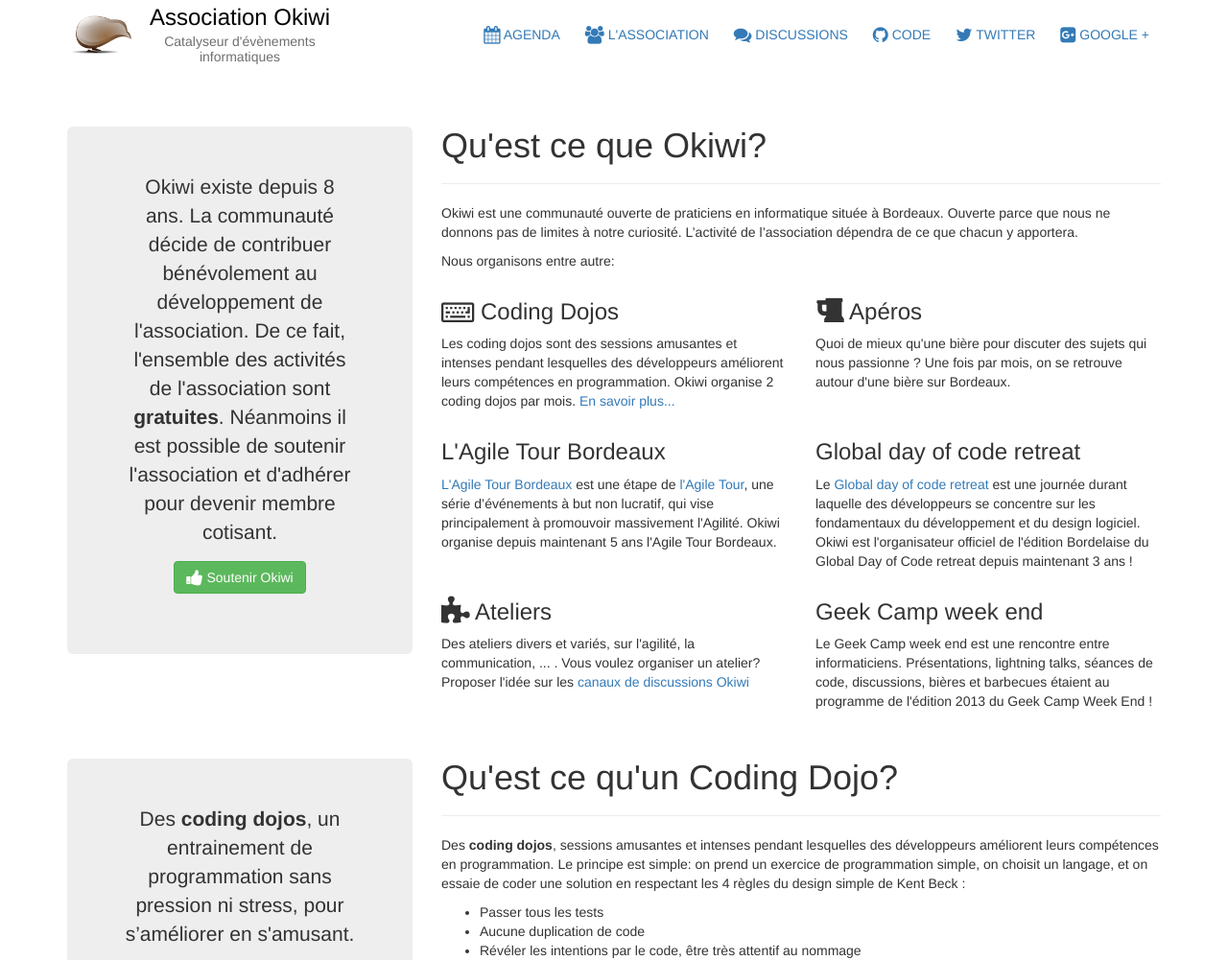
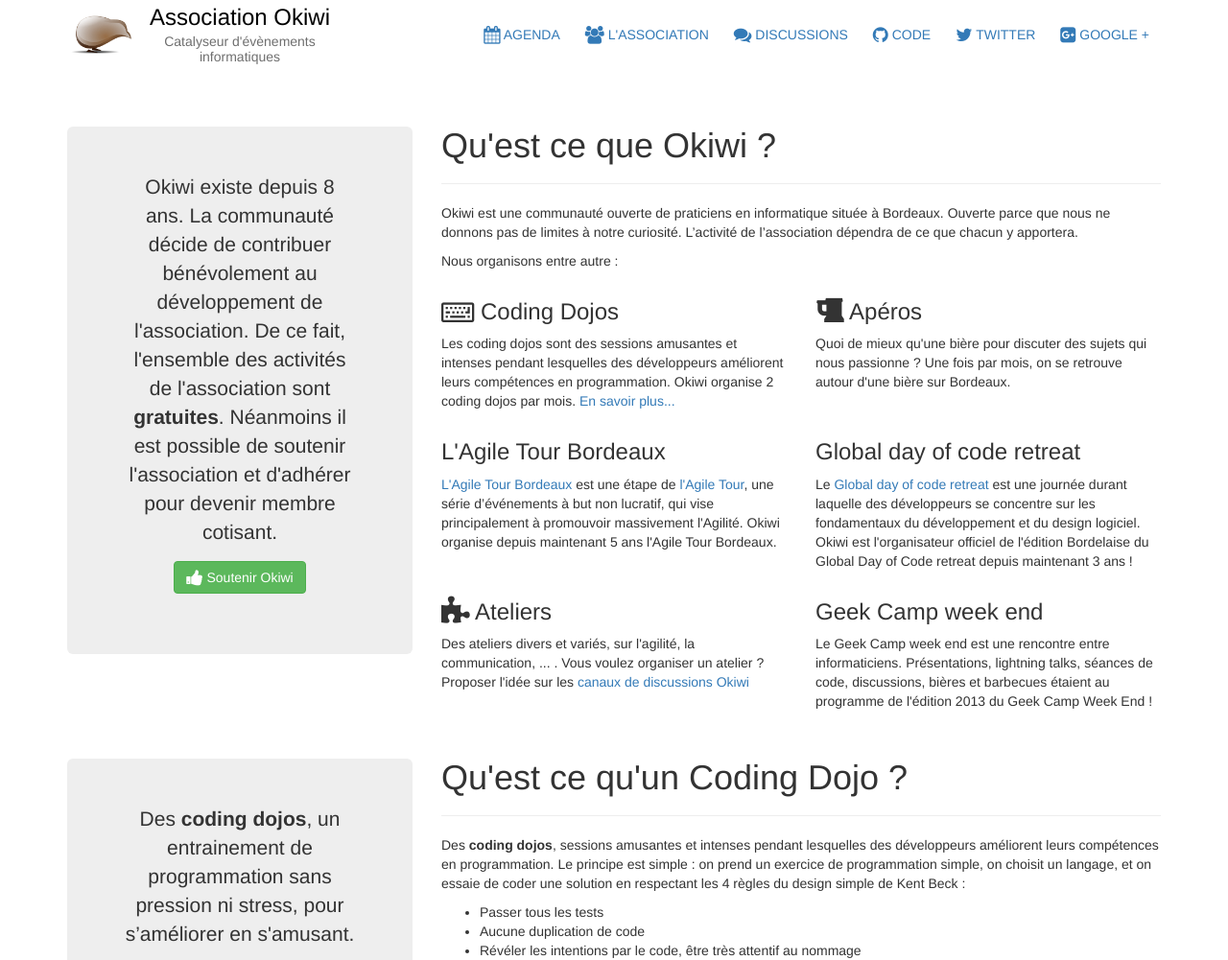
Before and after one commit to okiwi/okiwi.org, a Jekyll site: the page built from index.html, in a window 1280 px wide. Shown: the top 1001 px of the page at 96% size. Built offline with Jekyll 4.4.1, drawn with Linux system fonts in a browser that asks for light colours; nearby versions of some CDN libraries; Markdown is read by kramdown in place of the engine named in the settings; some of the changed lines change nothing that is shown.

Commit message:
FIX espaces insécables devant les doubles ponctuations.

```diff
--- a/index.html
+++ b/index.html
@@ -6,7 +6,7 @@
 <div id="vitrine" class="row">
     <div class="col-lg-12">
         <div class="alert alert-success">
-            <strong><i class="fa fa-bullhorn fa-lg"></i> Prochain évènement:</strong><br/>
+            <strong><i class="fa fa-bullhorn fa-lg"></i> Prochain évènement&nbsp;:</strong><br/>
             <i id="icone-chargement" class="fa fa-spinner fa-spin"></i>
             <span id="message"></span>
             <br/><a id="event_link">plus d'information</a>
@@ -36,14 +36,14 @@
             <div class="col-sm-12">
 
                 <div class="page-header">
-                    <h1>Qu'est ce que Okiwi?</h1>
+                    <h1>Qu'est ce que Okiwi&nbsp;?</h1>
                 </div>
 
                 <p>Okiwi est une communauté ouverte de praticiens en informatique située à Bordeaux. Ouverte parce
                     que nous ne donnons pas de limites à notre curiosité. L’activité de l’association dépendra de ce
                     que chacun y apportera.</p>
 
-                <p>Nous organisons entre autre: </p>
+                <p>Nous organisons entre autre&nbsp;: </p>
             </div>
         </div>
         <div class="row">
@@ -61,7 +61,7 @@
 
                 <p>
                     Quoi de mieux qu'une bière pour discuter des sujets qui nous
-                    passionne ? Une fois par mois, on se retrouve autour d'une bière sur Bordeaux.
+                    passionne&nbsp;? Une fois par mois, on se retrouve autour d'une bière sur Bordeaux.
                 </p>
             </div>
         </div>
@@ -84,7 +84,7 @@
                     Le <a href="http://globalday.coderetreat.org/">Global day of code retreat</a> est une journée durant laquelle des développeurs se
                     concentre sur
                     les fondamentaux du développement et du design logiciel. Okiwi est l'organisateur officiel de
-                    l'édition Bordelaise du Global Day of Code retreat depuis maintenant 3 ans !
+                    l'édition Bordelaise du Global Day of Code retreat depuis maintenant 3 ans&nbsp;!
                 </p>
 
             </div>
@@ -95,7 +95,7 @@
 
                 <p>
                     Des ateliers divers et variés, sur l'agilité, la communication, ... . Vous voulez organiser un
-                    atelier? Proposer l'idée sur les <a href="https://groups.google.com/forum/?hl=fr&amp;fromgroups#!forum/okiwi">canaux de discussions Okiwi</a>
+                    atelier&nbsp;? Proposer l'idée sur les <a href="https://groups.google.com/forum/?hl=fr&amp;fromgroups#!forum/okiwi">canaux de discussions Okiwi</a>
                 </p>
 
             </div>
@@ -106,7 +106,7 @@
                     Le Geek Camp week end est une rencontre entre informaticiens. Présentations, lightning talks,
                     séances de code, discussions, bières et barbecues étaient au programme de l'édition 2013 du Geek
                     Camp
-                    Week End !
+                    Week End&nbsp;!
                 </p>
 
             </div>
@@ -127,7 +127,7 @@
             </p>
             <img src="/img/coding_dojo_small.jpg" id="thumbnail-coding-dojo">
 
-            <h2>Des questions ?</h2>
+            <h2>Des questions&nbsp;?</h2>
 
             <p><a href="mailto:contact@okiwi.org">contact@okiwi.org</a>
                 <br/>
@@ -141,15 +141,15 @@
             <div class="col-lg-12">
 
                 <div class="page-header">
-                    <h1 id="coding-dojo">Qu'est ce qu'un Coding Dojo?</h1>
+                    <h1 id="coding-dojo">Qu'est ce qu'un Coding Dojo&nbsp;?</h1>
                 </div>
 
                 <p>Des <b>coding dojos</b>, sessions amusantes et intenses pendant lesquelles des développeurs
                     améliorent leurs
                     compétences en programmation.
-                    Le principe est simple: on prend un exercice de programmation simple, on choisit un langage, et on
+                    Le principe est simple&nbsp;: on prend un exercice de programmation simple, on choisit un langage, et on
                     essaie de coder
-                    une solution en respectant les 4 règles du design simple de Kent Beck :
+                    une solution en respectant les 4 règles du design simple de Kent Beck&nbsp;:
                 </p>
                 <ul>
                     <li>Passer tous les tests</li>
```
